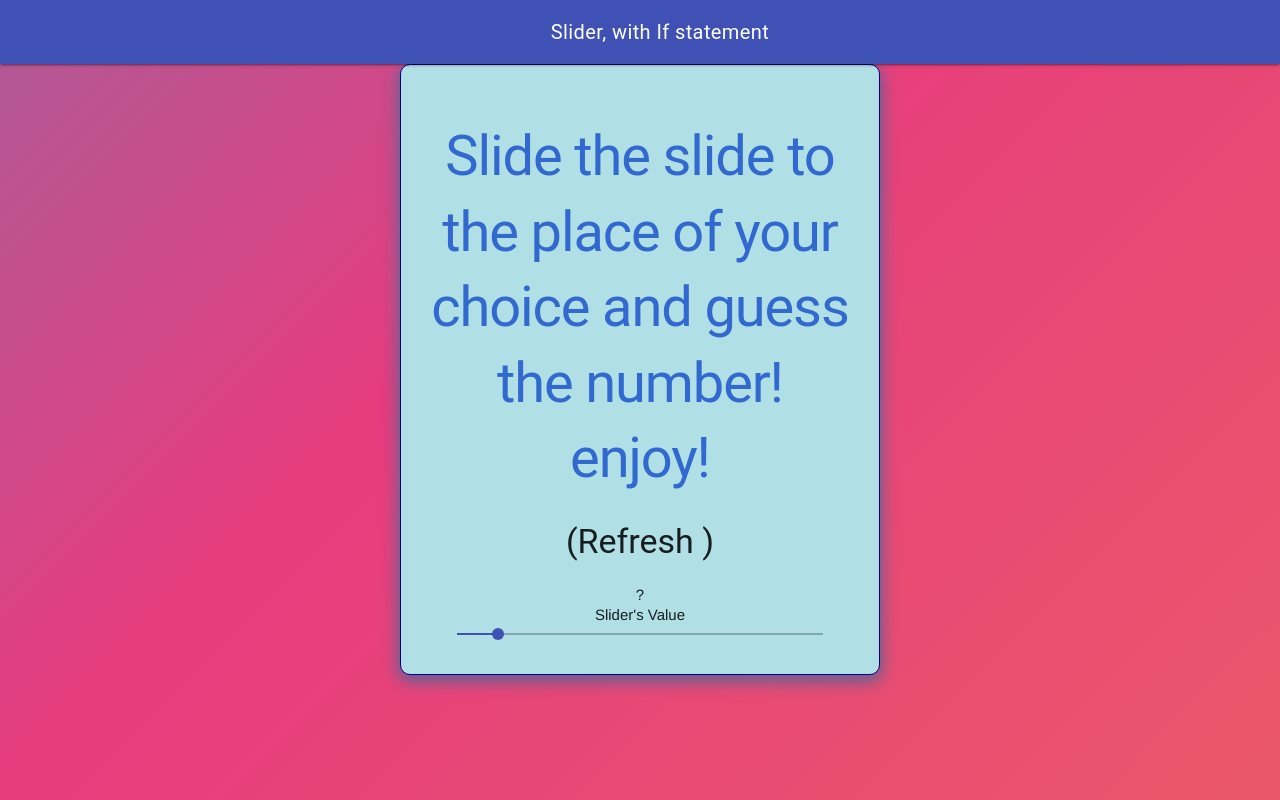
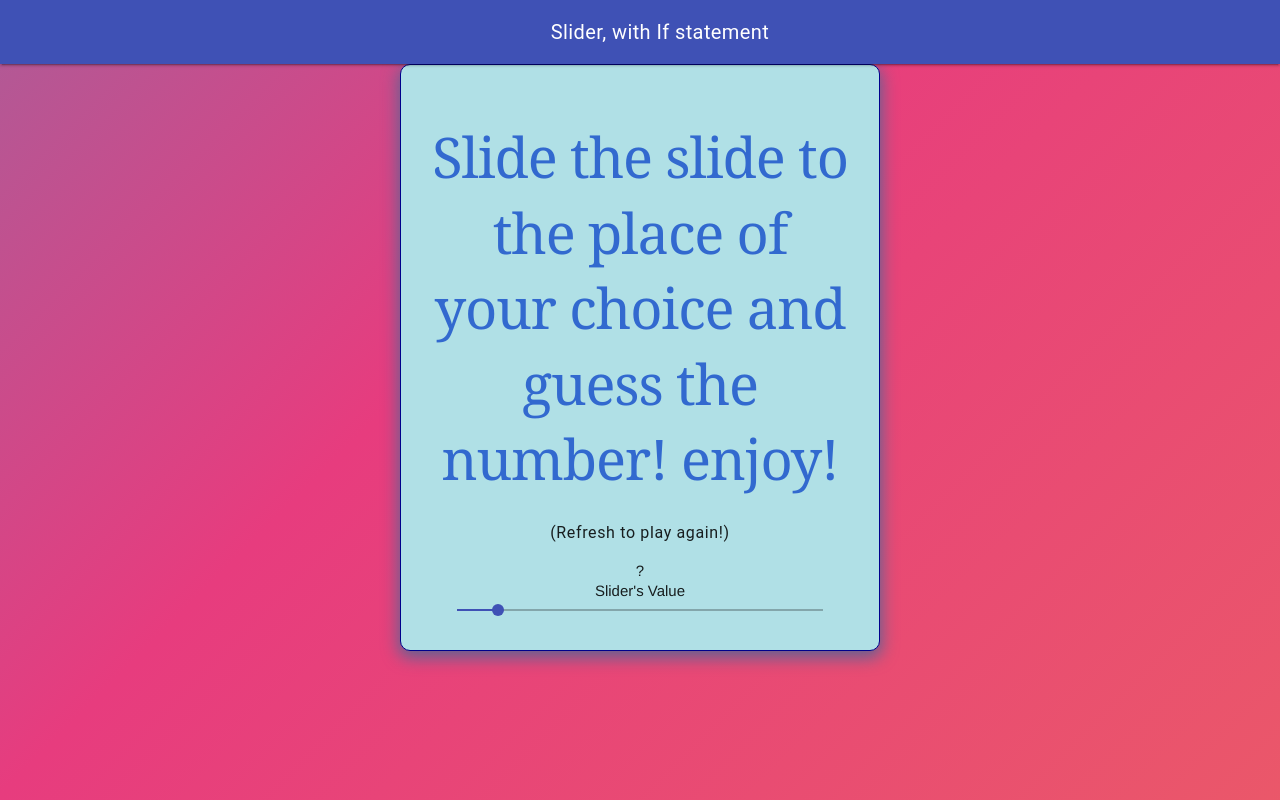
Before and after one commit to MC-JulienkaS/MC-JulienkaS.github.io, a plain HTML site: page math.html in a window 1280 px wide. Drawn offline with nearby package versions, Linux system fonts and the light colour scheme.

Commit message:
html and css update

```diff
--- a/math.css
+++ b/math.css
@@ -43,7 +43,7 @@ body {
     }
 }
 
-h1 {
+.heading {
     color: rgb(50, 105, 207);
     font-family: Georgia, Times, 'Times New Roman', serif;
 }
--- a/math.html
+++ b/math.html
@@ -38,8 +38,8 @@
         </header>
         <div class="borderAndMore">
             <main class="mdl-layout__content">
-                <h1>Slide the slide to the place of your choice and guess the number! enjoy!</h1>
-                <h3>(Refresh )</h3>
+                <h1 class="heading">Slide the slide to the place of your choice and guess the number! enjoy!</h1>
+                <h6>(Refresh to play again!)</h6>
                 <div id="slider-value">?</div>
                 <!-- Slider with Starting Value -->
                 <!-- Note: I added and ID to this component, so I could reference it in code -->
```
